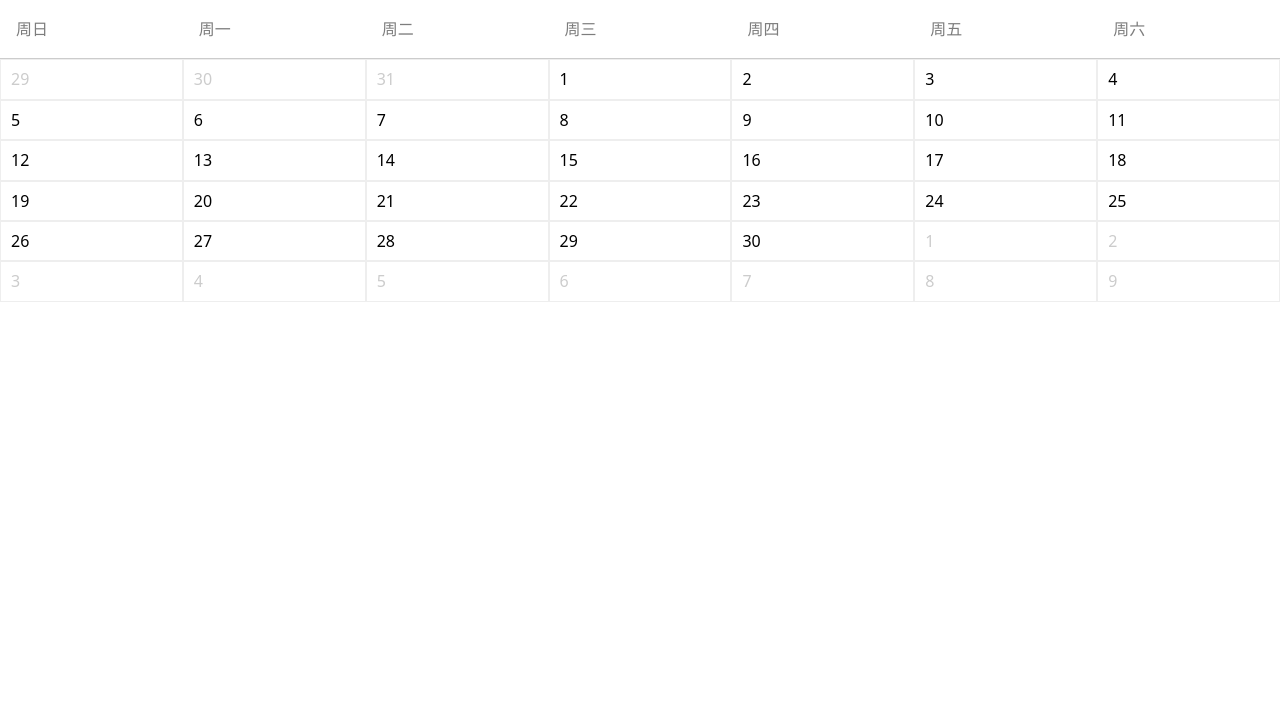
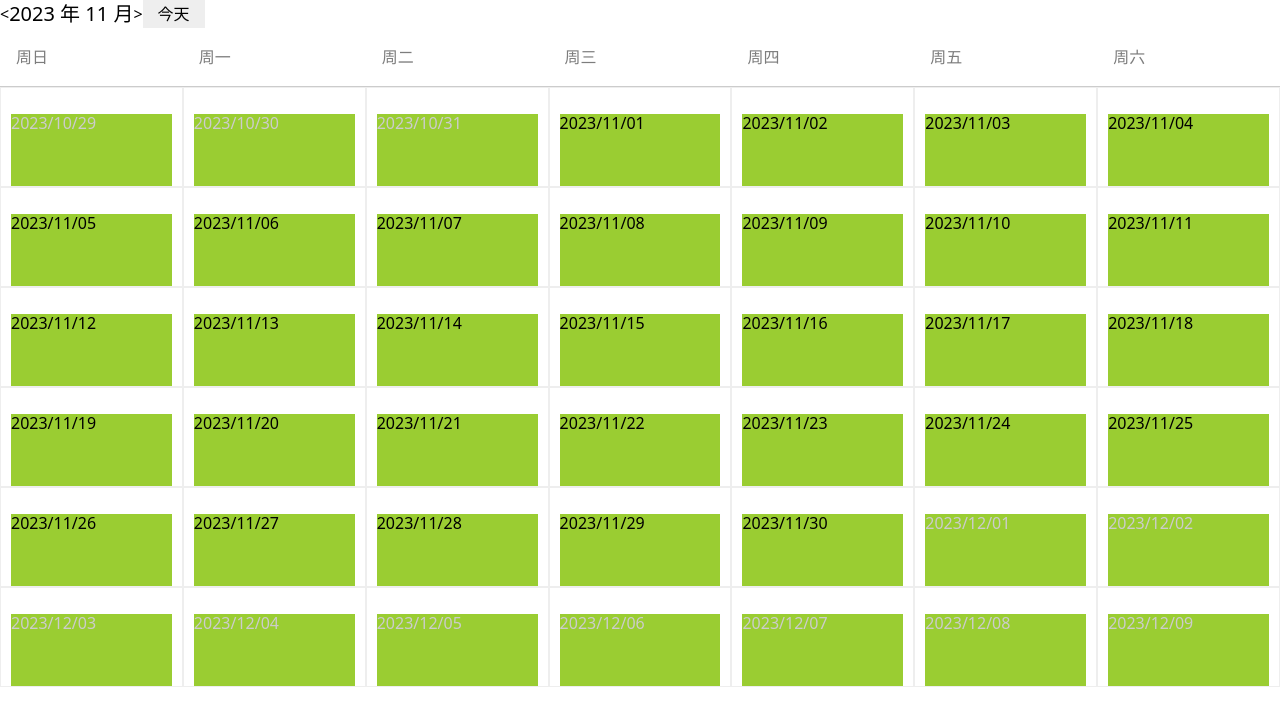
Before and after one commit to 518luck/react-calendar-component, a React (Vite) app: page / in a window 1280 px wide. Shown: the top 726 px of the page. Built offline with nearby package versions, Linux system fonts and the light colour scheme.

Commit message:
feat:添加组件api

```diff
--- a/package.json
+++ b/package.json
@@ -11,6 +11,7 @@
   },
   "dependencies": {
     "ahooks": "^3.9.0",
+    "classnames": "^2.5.1",
     "dayjs": "^1.11.13",
     "modern-normalize": "^3.0.1",
     "react": "^19.1.0",
--- a/src/App.tsx
+++ b/src/App.tsx
@@ -1,6 +1,19 @@
 import Calendar from '@/components/Calendar'
 import dayjs from 'dayjs'
 function App() {
-  return <Calendar value={dayjs('2023-11-08')} />
+  return (
+    <Calendar
+      value={dayjs('2023-11-08')}
+      dateRender={(value) => {
+        return (
+          <div>
+            <p style={{ background: 'yellowgreen', height: '500px' }}>
+              {value.format('YYYY/MM/DD')}
+            </p>
+          </div>
+        )
+      }}
+    />
+  )
 }
 export default App
--- a/src/components/Calendar/Header.tsx
+++ b/src/components/Calendar/Header.tsx
@@ -1,3 +1,16 @@
-const Header = () => {}
+import styles from './index.module.scss'
+
+const Header = () => {
+  return (
+    <div className={styles.calendar_header}>
+      <div className={styles.calendar_header_left}>
+        <div className={styles.calendar_header_icon}>&lt;</div>
+        <div className={styles.calendar_header_value}>2023 年 11 月</div>
+        <div className={styles.calendar_header_icon}>&gt;</div>
+        <button className={styles.calendar_header_btn}>今天</button>
+      </div>
+    </div>
+  )
+}
 
 export default Header
--- a/src/components/Calendar/MonthCalendar.tsx
+++ b/src/components/Calendar/MonthCalendar.tsx
@@ -29,7 +29,13 @@ const getAllDays = (date: Dayjs) => {
   return daysInfo
 }
 
-const renderDays = (days: Array<{ date: Dayjs; currentMonth: boolean }>) => {
+const renderDays = (
+  days: Array<{ date: Dayjs; currentMonth: boolean }>,
+  dateRender: MonthCalendarProps['dateRender'],
+  dateInnerContent: MonthCalendarProps['dateInnerContent']
+) => {
+  console.log(dateInnerContent)
+
   const rows = []
   for (let i = 0; i < 6; i++) {
     const row = []
@@ -41,7 +47,7 @@ const renderDays = (days: Array<{ date: Dayjs; currentMonth: boolean }>) => {
 
       row[j] = (
         <div key={i * 7 + j} className={cellClass}>
-          {item.date.date()}
+          {dateRender ? dateRender(item.date) : item.date.date()}
         </div>
       )
     }
@@ -54,6 +60,8 @@ const renderDays = (days: Array<{ date: Dayjs; currentMonth: boolean }>) => {
   ))
 }
 const MonthCalendar = (props: MonthCalendarProps) => {
+  const { dateRender, dateInnerContent } = props
+
   const weekList = ['周日', '周一', '周二', '周三', '周四', '周五', '周六']
 
   const allDays = getAllDays(props.value)
@@ -67,7 +75,9 @@ const MonthCalendar = (props: MonthCalendarProps) => {
           </div>
         ))}
       </div>
-      <div className={styles.calendarMonthBody}>{renderDays(allDays)}</div>
+      <div className={styles.calendarMonthBody}>
+        {renderDays(allDays, dateRender, dateInnerContent)}
+      </div>
     </div>
   )
 }
--- a/src/components/Calendar/index.module.scss
+++ b/src/components/Calendar/index.module.scss
@@ -21,7 +21,7 @@
 
   &Body {
     &Row {
-      height: 100%;
+      height: 100px;
       display: flex;
     }
 
@@ -30,6 +30,7 @@
       border: 1px solid #eee;
       padding: 10px;
       color: #ccc;
+      overflow: hidden;
 
       &Current {
         color: #000;
@@ -38,3 +39,49 @@
   }
 
 }
+
+.calendar_header {
+  &_left {
+    display: flex;
+    align-items: center;
+
+    height: 28px;
+    line-height: 28px;
+  }
+
+  &_value {
+    font-size: 20px;
+  }
+
+  &_btn {
+    background: #eee;
+    cursor: pointer;
+    border: 0;
+    padding: 0 15px;
+    line-height: 28px;
+
+    &:hover {
+      background: #ccc;
+    }
+
+    &_icon {
+      width: 28px;
+      height: 28px;
+      line-height: 28px;
+      border-radius: 50%;
+      text-align: center;
+      font-size: 12px;
+      user-select: none;
+      cursor: pointer;
+      margin-right: 12px;
+
+      &:not(:first-child) {
+        margin: 0 12px;
+      }
+
+      &:hover {
+        background: #ccc;
+      }
+    }
+  }
+}
--- a/src/components/Calendar/index.tsx
+++ b/src/components/Calendar/index.tsx
@@ -1,14 +1,36 @@
+import type { CSSProperties, ReactNode } from 'react'
 import type { Dayjs } from 'dayjs'
+import cs from 'classnames'
+
+import Header from './Header'
 import MonthCalendar from './MonthCalendar'
 import styles from './index.module.scss'
 
 export interface CalendarProps {
   value: Dayjs
 }
+export interface CalendarProps {
+  value: Dayjs
+  // style 和 className 用于修改 Calendar 组件外层容器的样式。
+  style?: CSSProperties
+  className?: string | string[]
+  //定制日期显示,会完全覆盖日期单元格
+  dateRender?: (currentDate: Dayjs) => ReactNode
+  //定制日期单元格,内容会被添加到单元格内,只在全屏日历模型下生效
+  dateInnerContent?: (currentDate: Dayjs) => ReactNode
+  //国际化相关
+  locale?: string
+  onChange?: (date: Dayjs) => void
+}
 
 const Calendar = (props: CalendarProps) => {
+  const { style, className } = props
+
+  const classNames = cs(styles.calendar, className)
+
   return (
-    <div className={styles.calendar}>
+    <div className={classNames} style={style}>
+      <Header />
       <MonthCalendar {...props} />
     </div>
   )
```
Also changed, not shown: 1 other file (tests, documents, lock files or other folders).
